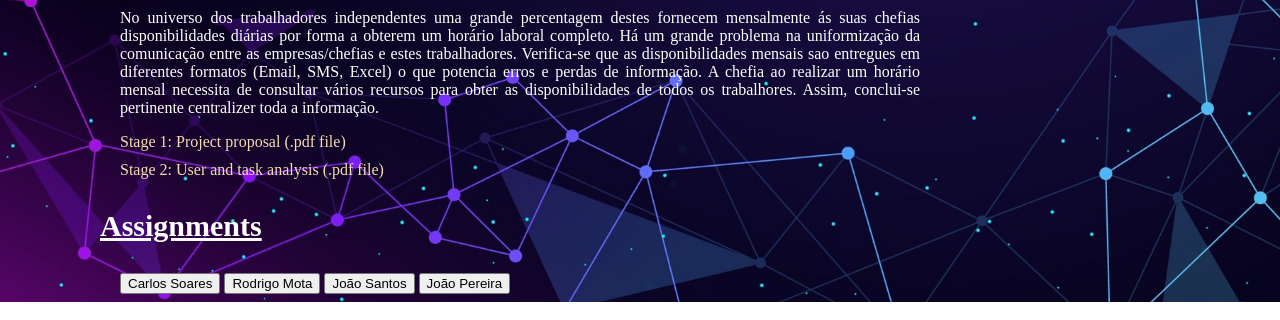
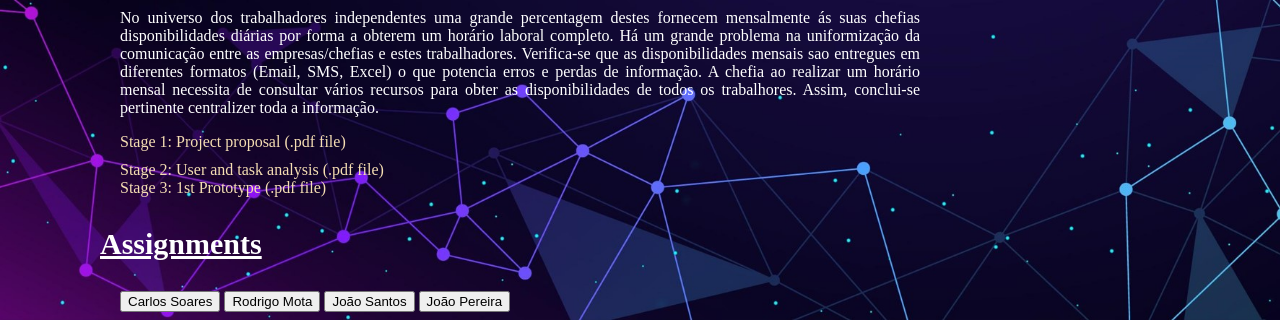
Before and after one commit to cacSoares/IPM23-24, a plain HTML site: page index.html in a window 1280 px wide. Shown: the part 683-1003 px from the top of the page. Drawn offline with Linux system fonts and the light colour scheme.

Commit message:
stage 3 update

```diff
--- a/index.html
+++ b/index.html
@@ -69,6 +69,8 @@
 
         <a style="margin-left: 80px; color: wheat; display: block; text-decoration: none;" href="https://github.com/cacSoares/IPM23-24/blob/main/G_32_stage2.pdf?raw=true" target="_blank">Stage 2: User and task analysis (.pdf file)</a>
 
+        <a style="margin-left: 80px; color: wheat; display: block; text-decoration: none;" href="https://github.com/cacSoares/IPM23-24/blob/main/G_32_stage3.pdf?raw=true" target="_blank">Stage 3: 1st Prototype (.pdf file)</a>
+
         <p style="font-size: 30px; margin-bottom: 30px;"><u><strong>Assignments</strong></u></p>
 
 
```
